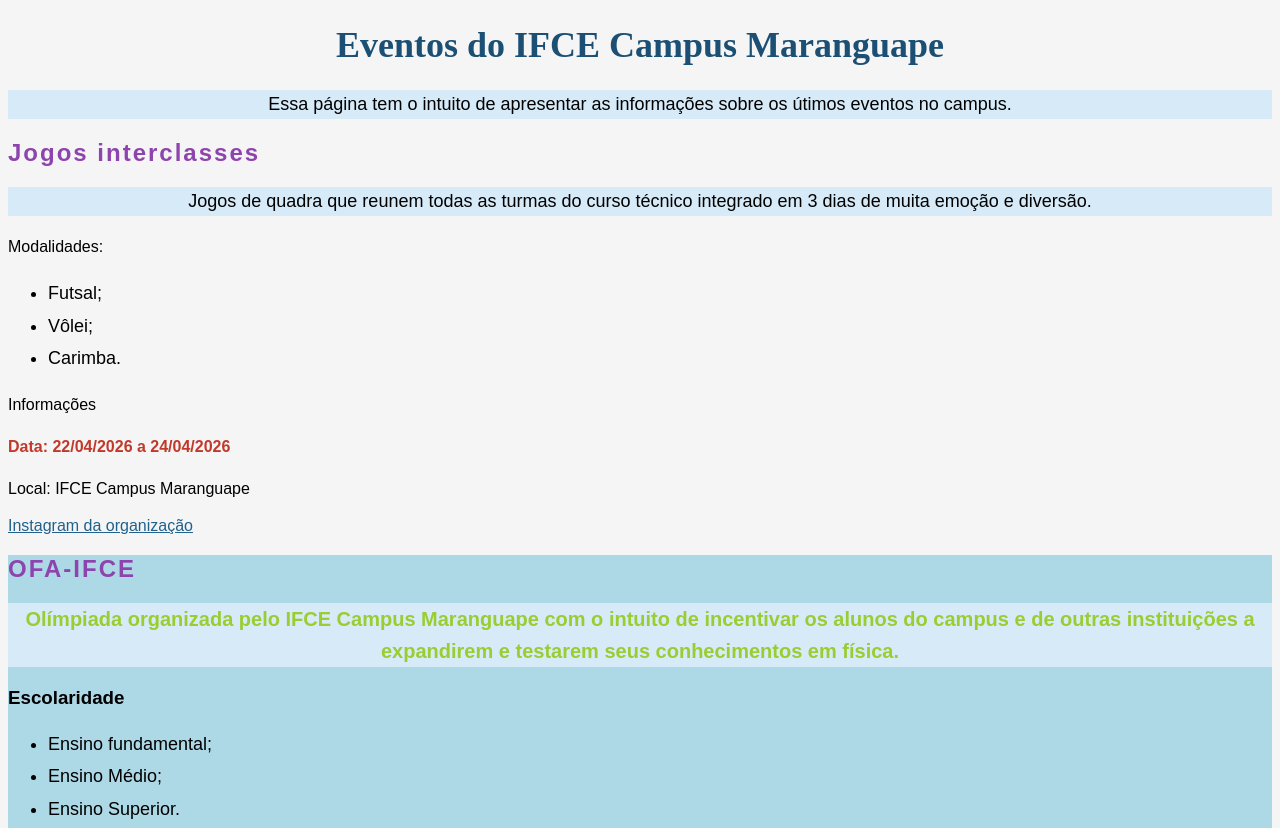
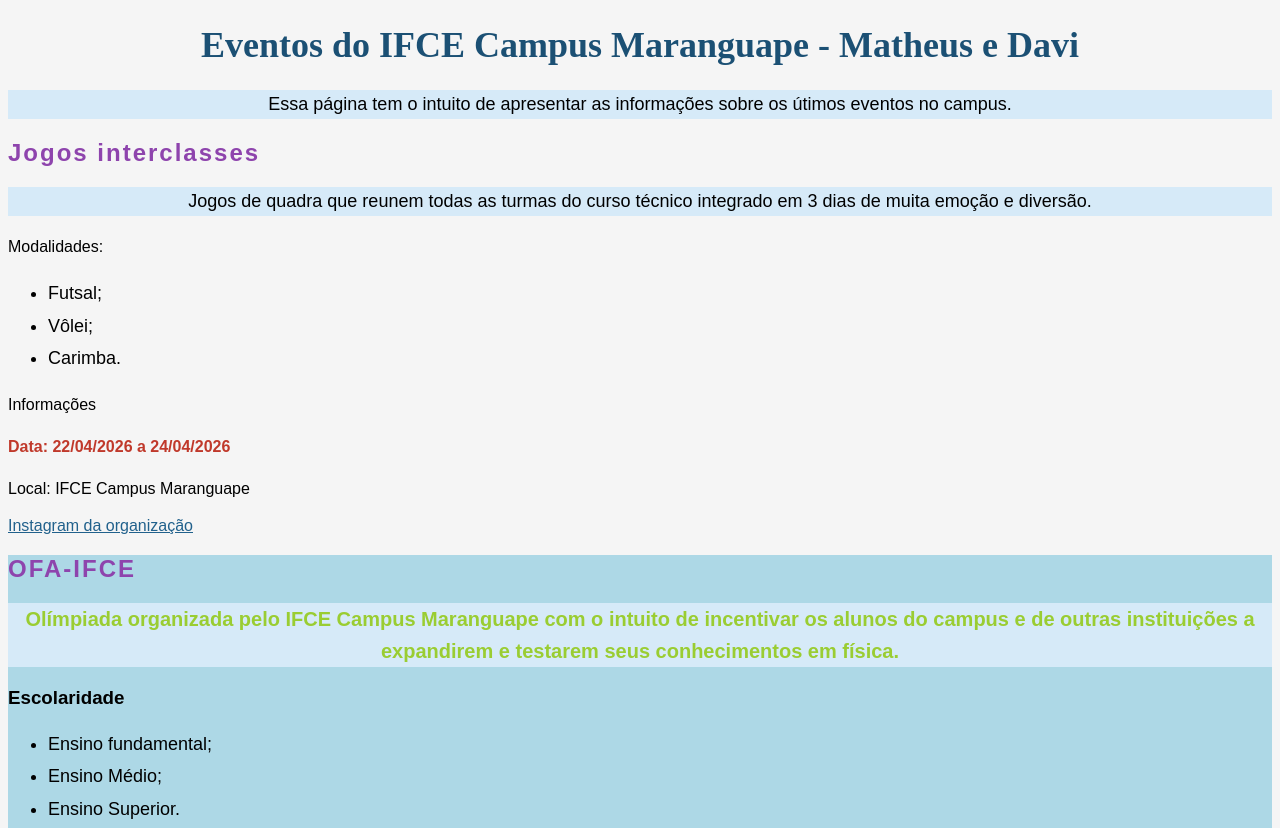
Before and after one commit to llMat1/Agenda-CSS, a plain HTML site: page index.html in a window 1280 px wide. Shown: the top 828 px of the page. Drawn offline with Linux system fonts and the light colour scheme.

Commit message:
HTML / CSS
Updated event details and added new sections.

```diff
--- a/index.html
+++ b/index.html
@@ -20,7 +20,7 @@
     <body>
         <main>
             <header>
-                <h1 id="titulo_principal">Eventos do IFCE Campus Maranguape</h1>
+                <h1 id="titulo_principal">Eventos do IFCE Campus Maranguape - Matheus e Davi</h1>
                 <p class="descricoes">Essa página tem o intuito de apresentar as informações sobre os útimos eventos no campus.</p>
             </header>
 
```
